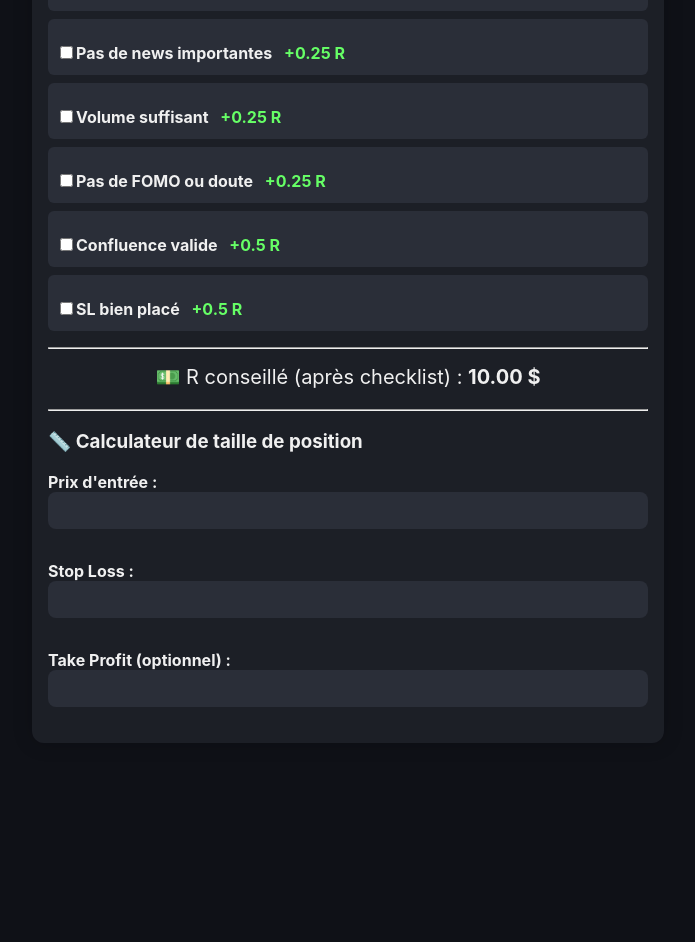
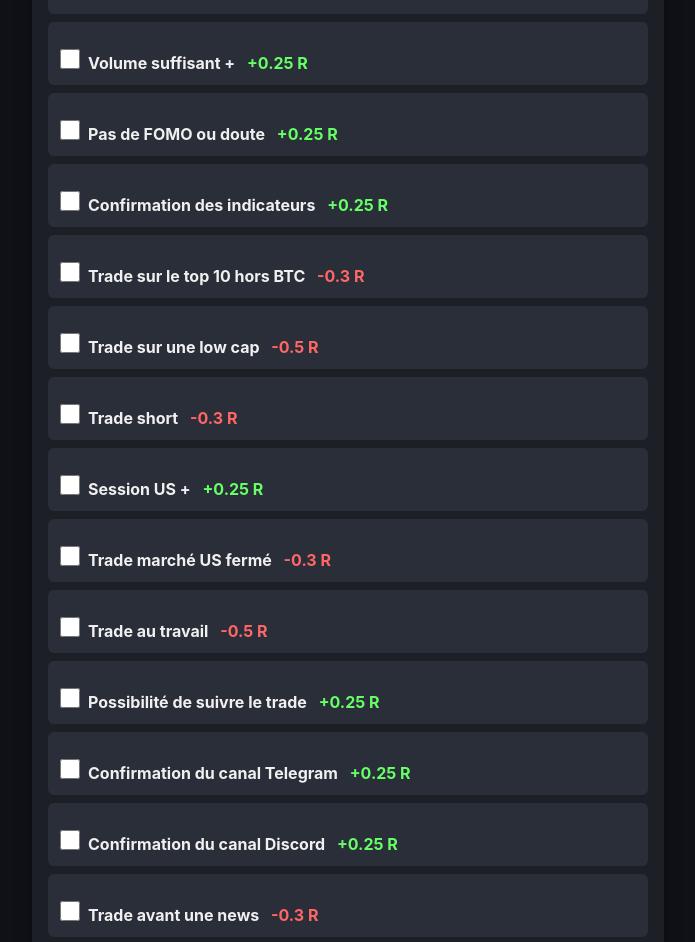
Before and after one commit to SandroPimentel/r_score, a React (Vite) app: page / in a window 1280 px wide. Shown: the part 430-1372 px from the top of the page, without its empty margins (292-987 px from the left). Before the commit the page ends 1205 px from the top, so only its background shows below. Built offline with nearby package versions, Linux system fonts and the light colour scheme.

Commit message:
Ajout checklist complète + style amélioré

```diff
--- a/src/RScoreCalculator.jsx
+++ b/src/RScoreCalculator.jsx
@@ -8,11 +8,21 @@ const RScoreCalculator = () => {
 
   const staticTodos = [
     { id: 1, label: "Plan clair défini", bonus: 0.25 },
-    { id: 2, label: "Pas de news importantes", bonus: 0.25 },
-    { id: 3, label: "Volume suffisant", bonus: 0.25 },
+    { id: 3, label: "Volume suffisant +", bonus: 0.25 },
     { id: 4, label: "Pas de FOMO ou doute", bonus: 0.25 },
-    { id: 5, label: "Confluence valide", bonus: 0.5 },
-    { id: 6, label: "SL bien placé", bonus: 0.5 },
+    { id: 5, label: "Confirmation des indicateurs", bonus: 0.25 },
+    { id: 7, label: "Trade sur le top 10 hors BTC", bonus: -0.3 },
+    { id: 8, label: "Trade sur une low cap", bonus: -0.5 },
+    { id: 9, label: "Trade short", bonus: -0.3 },
+    { id: 10, label: "Session US +", bonus: 0.25 },
+    { id: 11, label: "Trade marché US fermé", bonus: -0.3 },
+    { id: 12, label: "Trade au travail", bonus: -0.5 },
+    { id: 13, label: "Possibilité de suivre le trade", bonus: 0.25 },
+    { id: 14, label: "Confirmation du canal Telegram", bonus: 0.25 },
+    { id: 15, label: "Confirmation du canal Discord", bonus: 0.25 },
+    { id: 16, label: "Trade avant une news", bonus: -0.3 },
+    { id: 17, label: "Trade avec la tendance du marché", bonus: 0.25 },
+    { id: 18, label: "Trade à contre sens", bonus: -0.2 }
   ];
 
   const [checked, setChecked] = useState([]);
@@ -69,7 +79,7 @@ const RScoreCalculator = () => {
 
   return (
     <div className="container">
-      <h2>✅ To-Do List de Trading (statique)</h2>
+      <h2 style={{ marginBottom: "1rem" }}>✅ To-Do List de Trading (statique)</h2>
 
       <label>💰 Capital ($) :
         <input type="number" value={capital} onChange={(e) => setCapital(parseFloat(e.target.value))} />
@@ -95,6 +105,7 @@ const RScoreCalculator = () => {
             <label>
               <input
                 type="checkbox"
+                style={{ width: "20px", height: "20px", marginRight: "8px" }}
                 checked={checked.includes(todo.id)}
                 onChange={() => handleCheck(todo.id)}
               />
@@ -108,7 +119,7 @@ const RScoreCalculator = () => {
       <p className="score">💵 R conseillé (après checklist) : <strong>{totalRValue.toFixed(2)} $</strong></p>
 
       <hr />
-      <h3>📏 Calculateur de taille de position</h3>
+      <h3 style={{ marginBottom: "1rem" }}>📏 Calculateur de taille de position</h3>
       <label>Prix d'entrée :
         <input type="number" value={entry} onChange={(e) => setEntry(e.target.value)} />
       </label>
--- a/src/styles.css
+++ b/src/styles.css
@@ -70,6 +70,10 @@ button:hover {
   display: flex;
   justify-content: space-between;
   align-items: center;
+
+  input {
+    margin-right: 0.5rem;
+  }
 }
 
 .bonus {
```
